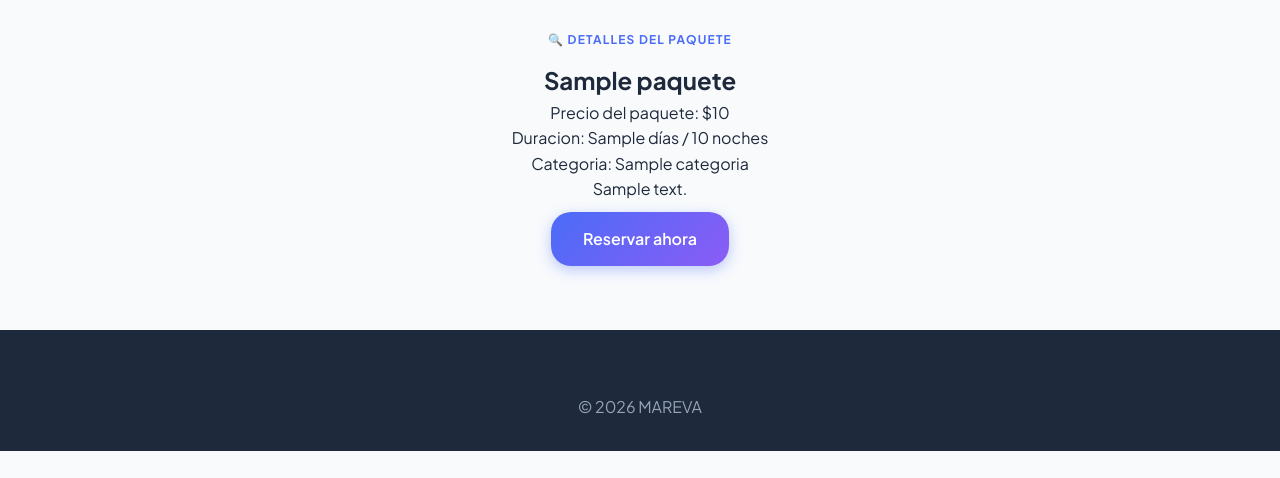
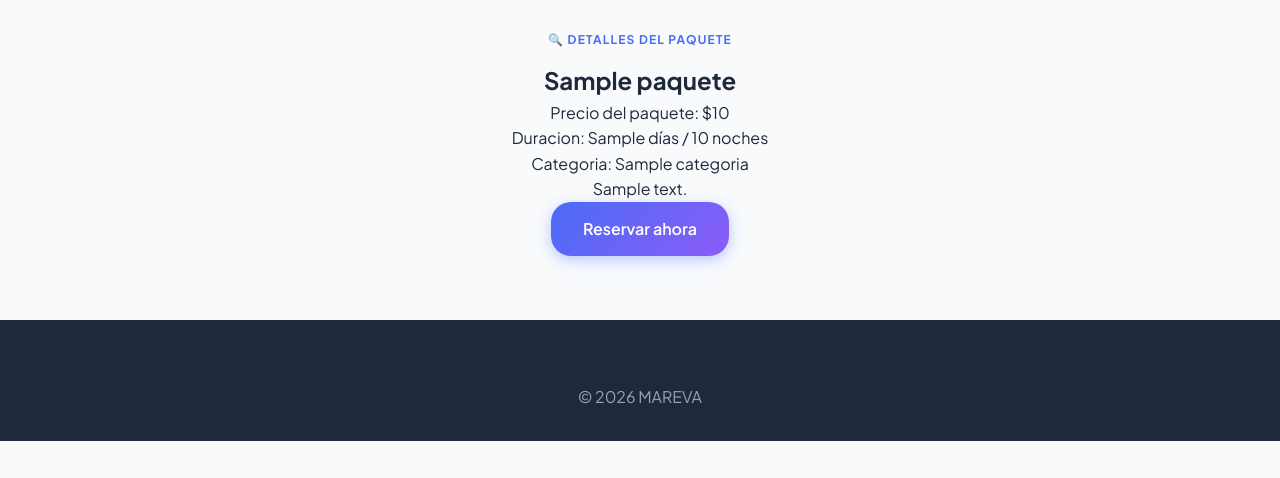
Before and after one commit to nicollvaleriasabogal9-eng/PROYECTO_MAREVA, a Flask app: template Proyecto Mareva/frontend/templates/cliente/detalle_paquete.html in a window 1280 px wide. Shown: the part 322-800 px from the top of the page. Run offline with Flask 3, Linux system fonts and the light colour scheme; the template is opened without the code that fills it: most values are stand-ins (such as "Sample title", 1, 10 or a date in 2020); some libraries are stand-ins or nearby versions.

Commit message:
Agregamos algunos detalles para finalizar la plantilla de detalles

```diff
--- a/Proyecto Mareva/frontend/templates/cliente/detalle_paquete.html
+++ b/Proyecto Mareva/frontend/templates/cliente/detalle_paquete.html
@@ -14,7 +14,7 @@
         <p class="">Duracion: {{ paquete.duracion_dias }} días / {{ paquete.duracion_noches }} noches</p>
         <p class="">Categoria: {{ paquete.categoria }}</p>
         <p class="">{{ paquete.descripcion }}</p>
-        <a style="margin-top: 10px;" href="{{ url_for('reserva', slug=paquete.slug) }}" class="btn btn-primary btn-lg">Reservar ahora</a>
+        <a href="{{ url_for('reserva.mostrar_formulario', slug=paquete.slug) }}" class="btn btn-primary btn-lg">Reservar ahora</a>
       </div>
     </div>
   </main>
```
